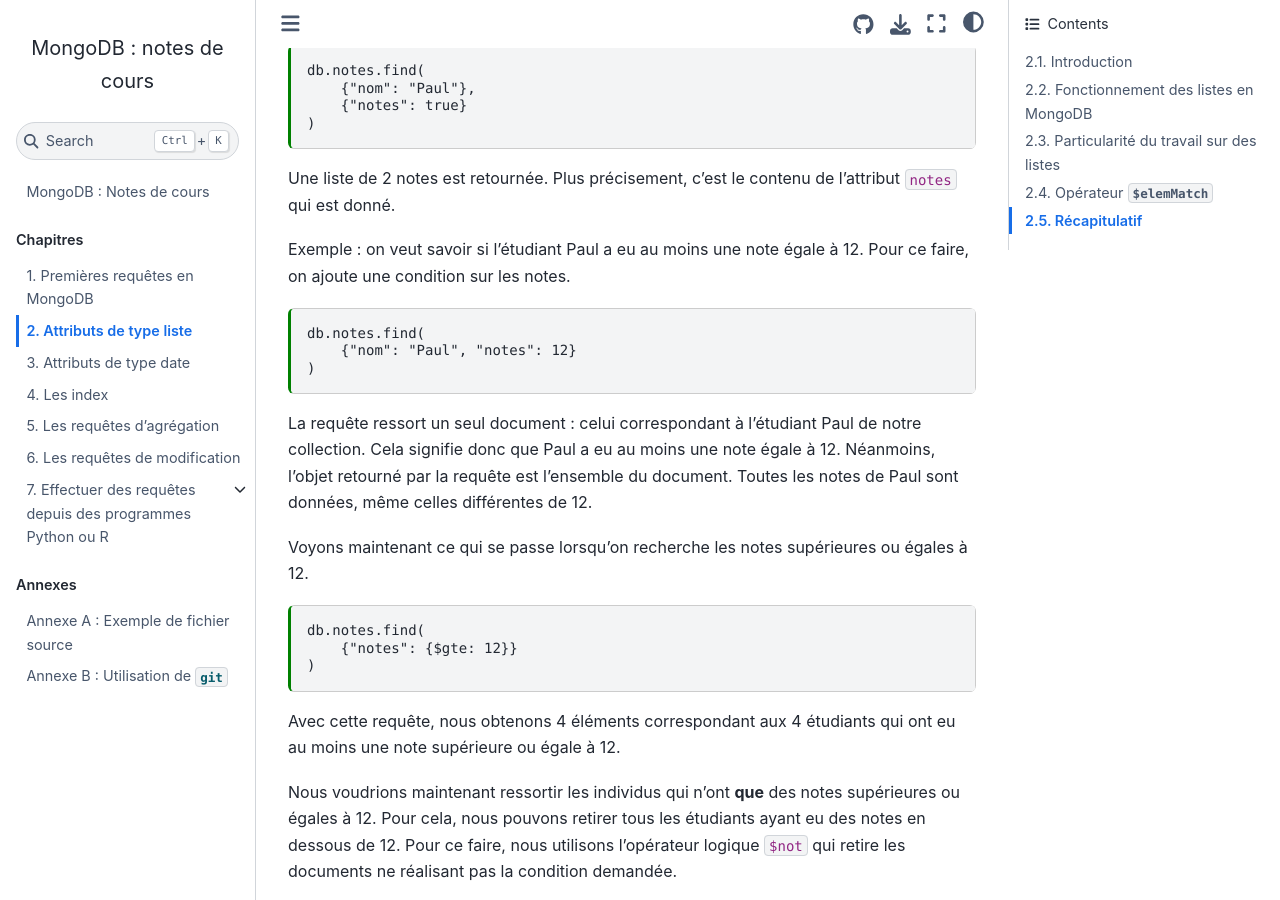
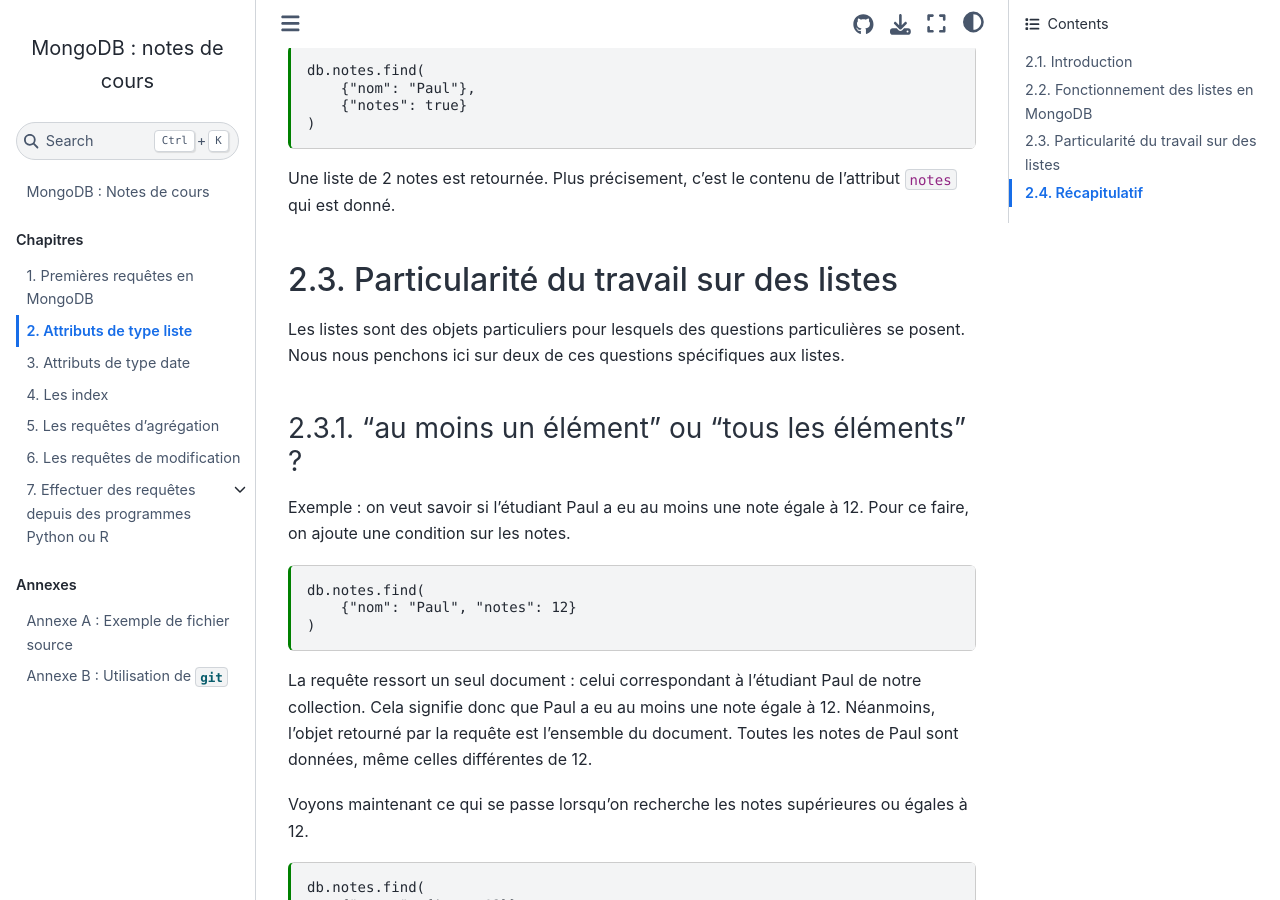
Before and after one commit to rtavenar/mongo_book, a Jupyter Book: the page built from content/02_listes.md, in a window 1280 px wide and 900 px high, scrolled down 1812 px. Built offline with Jupyter Book 1.0.4 settings and Sphinx 7.4.7 and the Sphinx Book theme 1.1.4, drawn with Linux system fonts in a browser that asks for light colours; some of the changed text lies outside the part shown.

Commit message:
Chapitre 2

````diff
--- a/content/02_listes.md
+++ b/content/02_listes.md
@@ -69,6 +69,13 @@ db.notes.find(
 ```
 Une liste de 2 notes est retournée. Plus précisement, c'est le contenu de l'attribut `notes` qui est donné.
 
+## Particularité du travail sur des listes
+
+Les listes sont des objets particuliers pour lesquels des questions particulières se posent.
+Nous nous penchons ici sur deux de ces questions spécifiques aux listes.
+
+### "au moins un élément" ou "tous les éléments" ?
+
 Exemple : on veut savoir si l'étudiant Paul a eu au moins une note égale à 12. Pour ce faire, on ajoute une condition sur les notes.
 
 ```{code-cell}
@@ -163,11 +170,11 @@ Ainsi, nous ne testons pas simultanément les deux conditions sur chaque nombre.
 
 Mais alors, comment pouvons-nous justement tester une double condition sur chaque élement de la liste ? Pour cela, nous allons faire appel à l'opérateur `$elemMatch`.
 
-## Opérateur `$elemMatch`
+### Opérateur `$elemMatch`
 
 Avec `$elemMatch`, on retourne les documents dont au moins un élément de la liste vérifie toutes les conditions.
 
-### Cas de conditions simultanement non réalisables
+#### Cas de conditions simultanement non réalisables
 
 Testez votre intuition ! D'après vous, que ressortira cette requête ?
 ```{code-cell}
@@ -181,7 +188,7 @@ db.notes.find(
 ```
 Contrairement à la requête précedente, cette requête teste les élements de la liste un à un. Ainsi, aucun élement ne vérifie ces deux conditions simultanement. Aucun élément n'est donc retourné par cette requête.
 
-### Cas de conditions simultanement réalisables
+#### Cas de conditions simultanement réalisables
 
 Avec la requête suivante, nous cherchons à savoir quels étudiants ont au moins une note comprise entre 9 et 13.
 ```{code-cell}
````
Also changed, not shown: other parts of content/02_listes.md (+1 -1 lines).
